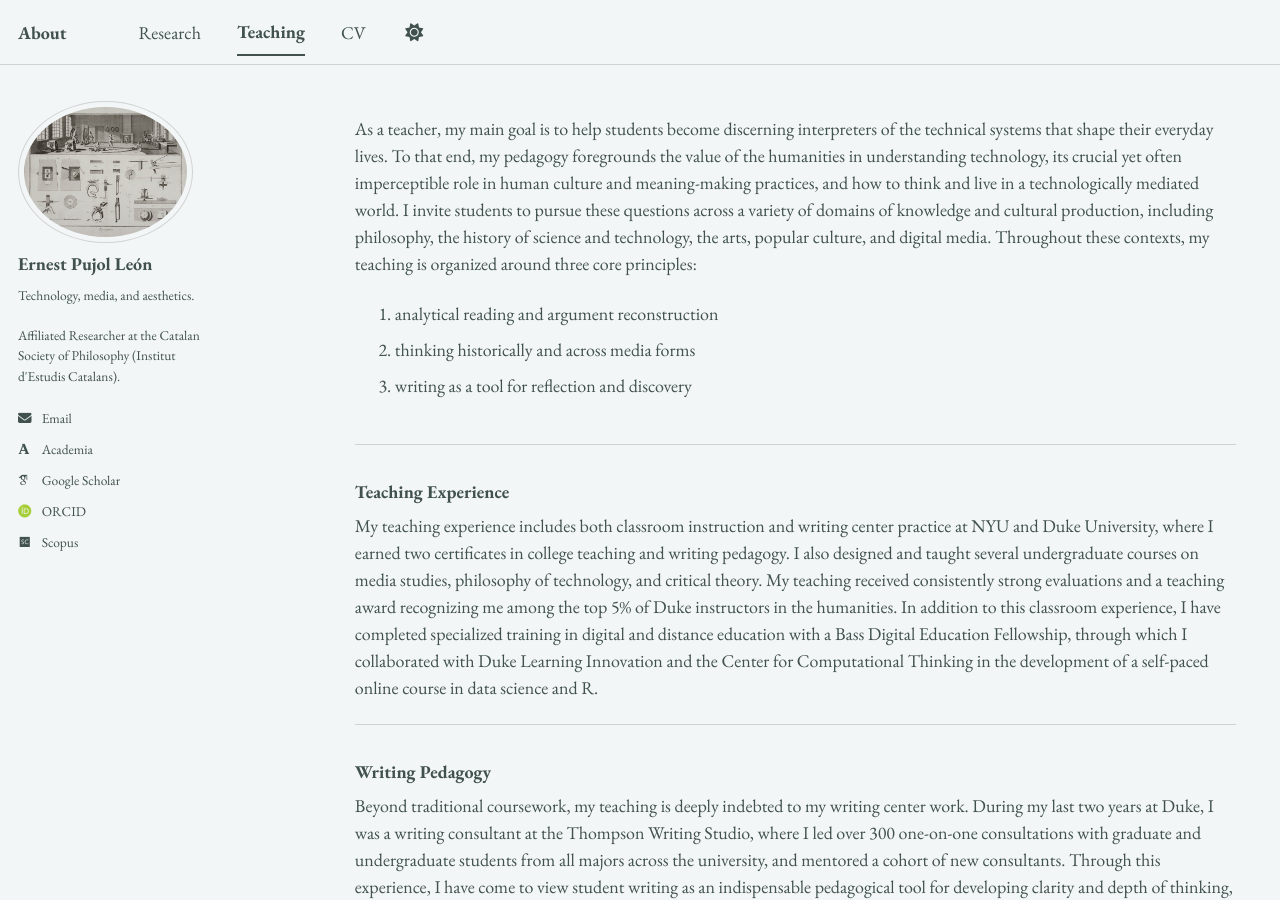
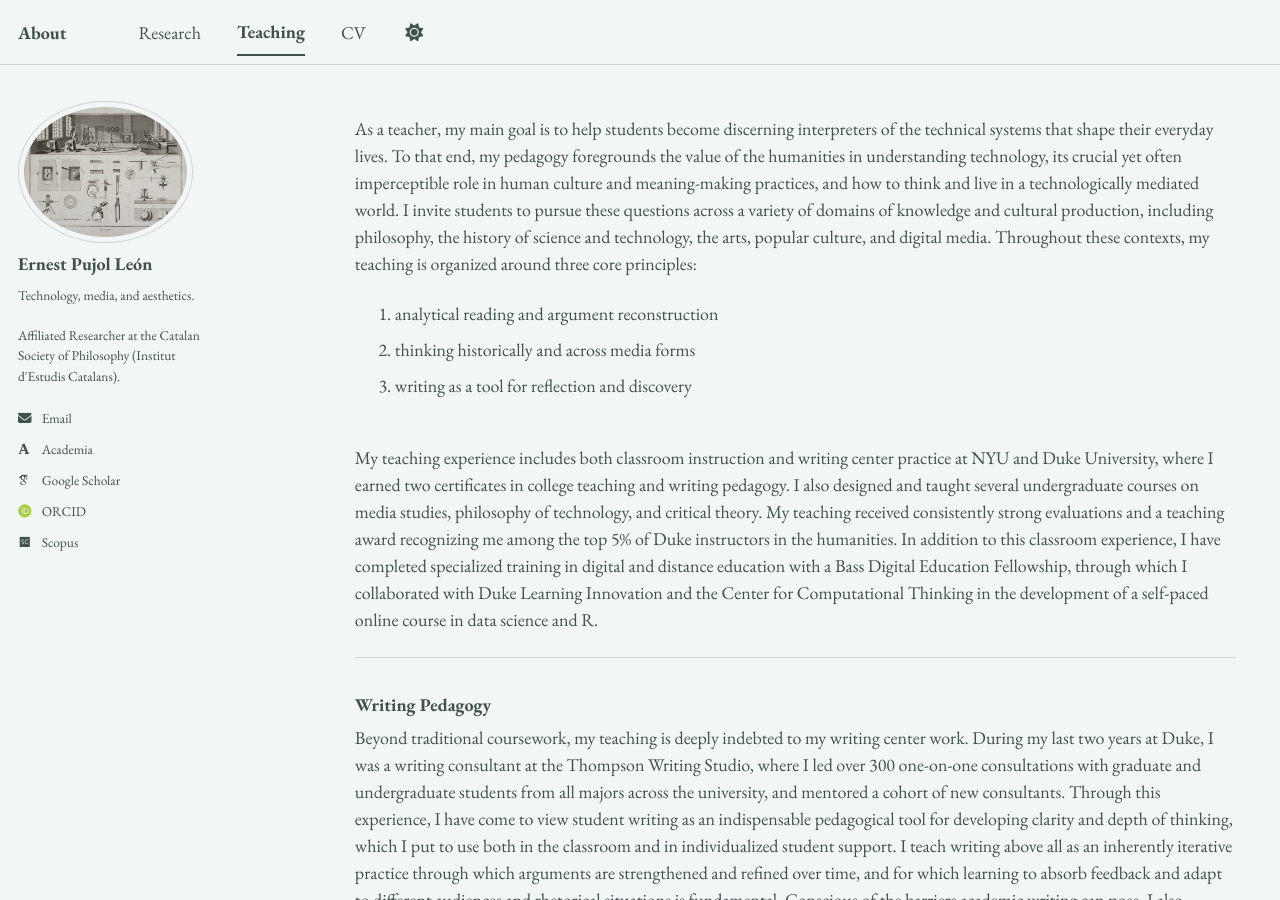
Before and after one commit to epujol90/epujol90.github.io, a Jekyll site: the page built from _pages/teaching.md, in a window 1280 px wide and 900 px high. Built offline with Jekyll 4.4.1, drawn with Linux system fonts in a browser that asks for light colours; some web fonts are replaced; a script bundle is joined from its source files by our own code; library files that are not in the unit come from our copies.

Commit message:
Update teaching.md

```diff
--- a/_pages/teaching.md
+++ b/_pages/teaching.md
@@ -10,9 +10,6 @@ As a teacher, my main goal is to help students become discerning interpreters of
 2. thinking historically and across media forms<br>
 3. writing as a tool for reflection and discovery<br><br>
 
----
-
-### Teaching Experience
 My teaching experience includes both classroom instruction and writing center practice at NYU and Duke University, where I earned two certificates in college teaching and writing pedagogy. I also designed and taught several undergraduate courses on media studies, philosophy of technology, and critical theory. My teaching received consistently strong evaluations and a teaching award recognizing me among the top 5% of Duke instructors in the humanities. In addition to this classroom experience, I have completed specialized training in digital and distance education with a Bass Digital Education Fellowship, through which I collaborated with Duke Learning Innovation and the Center for Computational Thinking in the development of a self-paced online course in data science and R.
 
 ---
```
